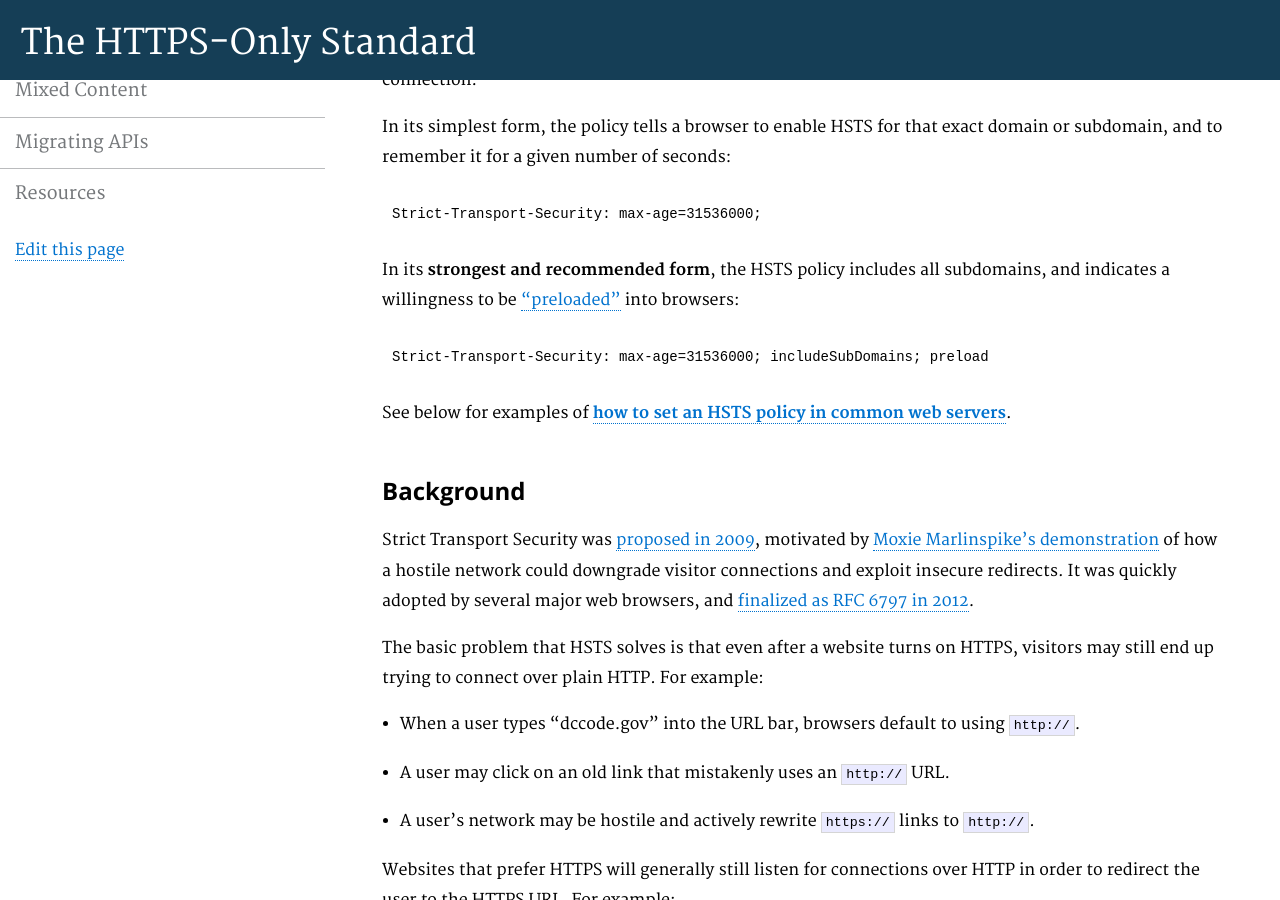
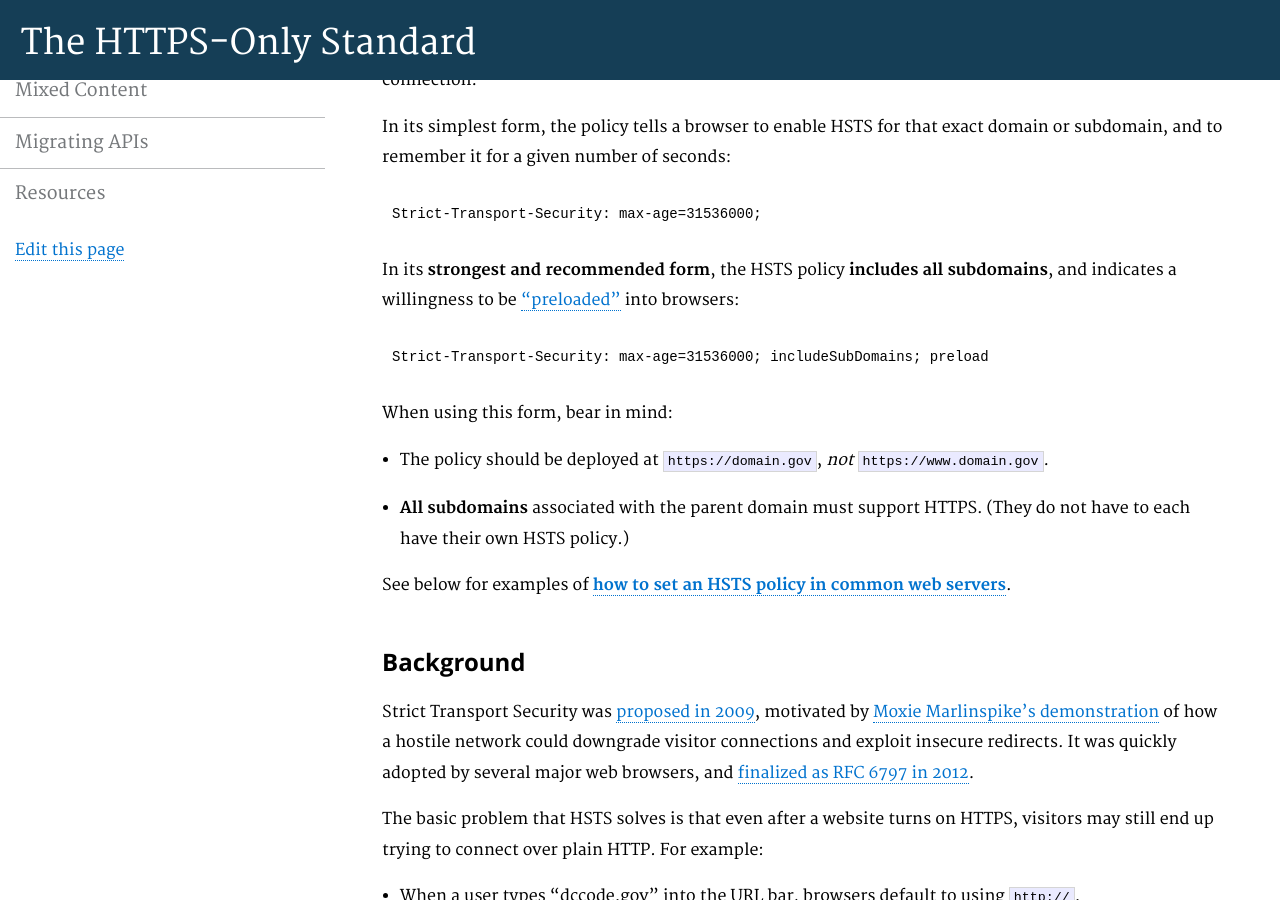
Before and after one commit to GSA/https, a Jekyll site: the page built from pages/hsts.md, in a window 1280 px wide and 900 px high, scrolled down 425 px. Built offline with Jekyll 4.4.1, drawn with Linux system fonts in a browser that asks for light colours; Markdown is read by kramdown in place of the engine named in the settings.

Commit message:
add some extra language for people only reading the top of HSTS

````diff
--- a/pages/hsts.md
+++ b/pages/hsts.md
@@ -20,11 +20,16 @@ In its simplest form, the policy tells a browser to enable HSTS for that exact d
 Strict-Transport-Security: max-age=31536000;
 ```
 
-In its **strongest and recommended form**, the HSTS policy includes all subdomains, and indicates a willingness to be ["preloaded"](#hsts-preloading) into browsers:
+In its **strongest and recommended form**, the HSTS policy **includes all subdomains**, and indicates a willingness to be ["preloaded"](#hsts-preloading) into browsers:
 
 ```
 Strict-Transport-Security: max-age=31536000; includeSubDomains; preload
 ```
+
+When using this form, bear in mind:
+
+* The policy should be deployed at `https://domain.gov`, _not_ `https://www.domain.gov`.
+* **All subdomains** associated with the parent domain must support HTTPS. (They do not have to each have their own HSTS policy.)
 
 See below for examples of **[how to set an HSTS policy in common web servers](#configuration-for-common-web-servers)**.
 
````
